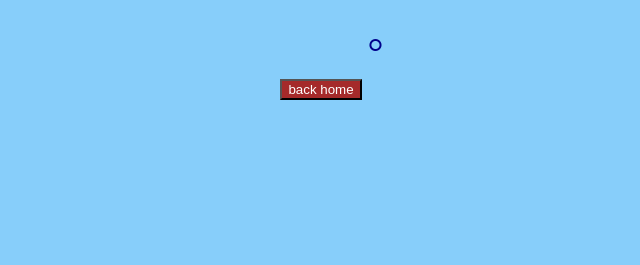
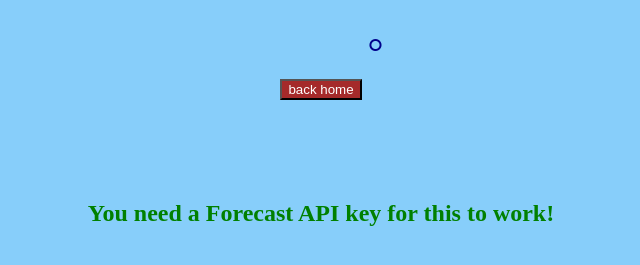
Before and after one commit to jeffbell9/Weatherman, a plain HTML site: page seattle.html in a window 1280 px wide. Shown: the part 113-378 px from the top of the page, without its empty margins (319-959 px from the left). Drawn offline with nearby package versions, Linux system fonts and the light colour scheme.

Commit message:
add API warning

```diff
--- a/css/style.css
+++ b/css/style.css
@@ -66,3 +66,9 @@ form {
 	width: 125px;
 	margin: auto;
 }
+
+#warning {
+	text-align: center;
+	margin-top: 100px;
+	color: green;
+}
--- a/seattle.html
+++ b/seattle.html
@@ -20,6 +20,7 @@
 		<!-- on click redirect back to home page -->
 		<button id="backhome" onclick="goBack()">back home</button>
 	</div>
+	<h2 id="warning">You need a Forecast API key for this to work!</h3>
 	<script src="https://code.jquery.com/jquery-2.2.3.js"></script>
 	<script src="js/getweather.js"></script>
 	<script src="js/cityscript.js"></script>
```
Also changed, not shown: portland.html (+1 -0 lines).
